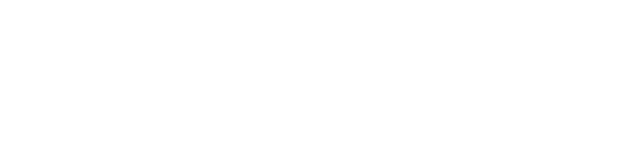
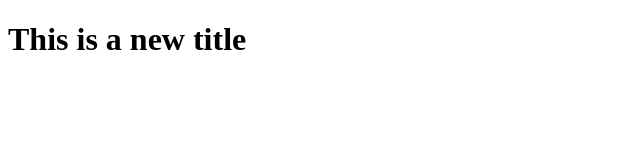
Before and after one commit to micahhobbs/git_github_101, a plain HTML site: page index.html in a window 1280 px wide. Shown: the whole page, without its empty margins (0-640 px from the left). Drawn offline with Linux system fonts and the light colour scheme.

Commit message:
added new header to home page

```diff
--- a/index.html
+++ b/index.html
@@ -7,6 +7,6 @@
     <title>Document</title>
 </head>
 <body>
-
+    <h1>This is a new title</h1>
 </body>
 </html>
```
